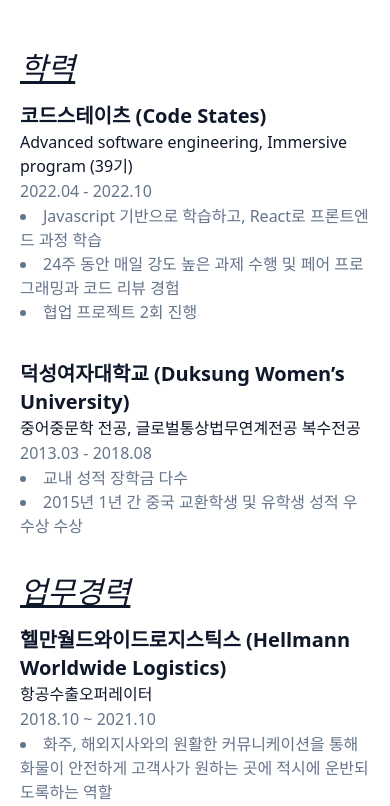
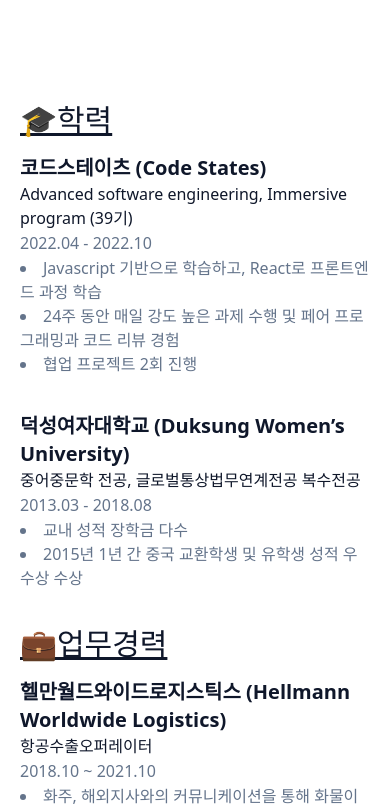
Before and after one commit to HelloHailie/portfolio, a Next.js app: page /about-me in a window 390 px wide. Shown: the part 915-1721 px from the top of the page. Built offline with nearby package versions, Linux system fonts and the light colour scheme.

Commit message:
feat:자기소개 사진 반응형,프로젝트 내용 추가

```diff
--- a/components/projects/projectItem.js
+++ b/components/projects/projectItem.js
@@ -2,14 +2,18 @@
 
 export default function ProjectItem({ data }) {
   const title = data.properties.Name.title[0].plain_text;
-  const description = data.properties.Description.rich_text[0].text.content;
+  const description = data.properties.Description.rich_text[0].plain_text;
   const github = data.properties.Github.url;
   const utube = data.properties.Utube.url;
   const notion = data.properties.Notion.url;
+  const distribution = data.properties.Distribution.url;
   const imgSrc = data.cover.file?.url || data.cover.external.url;
   const tags = data.properties.Tags.multi_select;
   const startDate = data.properties.WorkPeriod.date.start;
   const endDate = data.properties.WorkPeriod.date.end;
+  const team = data.properties.team.rich_text[0].plain_text;
+  const role = data.properties.role.rich_text[0].plain_text;
+  const operation = data.properties.operation.rich_text[0].plain_text;
 
   const calculatedPeriod = (start, end) => {
     const startDateStringArray = start.split("-");
@@ -34,6 +38,7 @@
 
   return (
     <div className='project-card'>
+      <a href={distribution}>
         <Image
           className='rounded-t-xl'
           src={imgSrc}
@@ -44,10 +49,24 @@
           objectFit='none'
           quality={100}
         />
+      </a>
       <div className='p-4 flex flex-col'>
         <h1 className='text-2xl font-bold'>{title}</h1>
-        <h3 className='mt-4'>{description}</h3>
+        <h3 className='mt-4 text-lg'>{description}</h3>
+        {team === "개인" ? (
+          <h3 className='mt-3 mb-1'>개인 프로젝트</h3>
+        ) : (
+          <h3 className='mt-3'>팀: {team}</h3>
+        )}
 
+        {role === "개인" ? null : <h3 className='mt-1 mb-1'>역할: {role}</h3>}
+
+        {operation === "개인" ? null : (
+          <div className='mt-1 mb-4 bg-violet-100 rounded p-2 dark:text-violet-900'>
+            {operation}
+          </div>
+        )}
+        <a href={distribution}>🔗 배포 링크 바로가기</a>
         <a href={github}>🔗 깃허브 링크 바로가기</a>
 
         {notion ? <a href={notion}>🔗 노션 링크 바로가기</a> : null}
--- a/pages/about-me.js
+++ b/pages/about-me.js
@@ -13,7 +13,8 @@
         <link rel='icon' href='/favicon.ico' />
       </Head>
       <section className='text-gray-600 body-font'>
-        <div className='container mx-auto flex px-5 py-24 items-center justify-center flex-col'>
+        <div className='container mx-auto flex px-5 py-24 items-center justify-center flex-col gap-5'>
+          <div>
             <h1 className='title-font sm:text-4xl text-3xl mb-4 font-medium text-gray-900'>
               안녕하세요 개발자 이선민입니다
             </h1>
@@ -21,7 +22,9 @@
               커뮤니케이션의 중요성을 믿고, 다수의 더 나은 삶을 위해 매일매일
               배웁니다.
             </p>
-          <div className='flex lg:flex-row flex-col gap-8'>
+          </div>
+
+          <div className='flex lg:flex-row flex-col gap-16 items-center'>
             <div className='lg:w-2/5 md:w-3/6 w-5/6 mb-10 object-cover object-center rounded'>
               <Image
                 src={profile}
@@ -31,8 +34,8 @@
               />
             </div>
             <div className='flex flex-col'>
-              <h1 className='title-font sm:text-4xl text-3xl mb-4 font-medium underline italic'>
-                학력
+              <h1 className='title-font sm:text-4xl text-3xl mb-4 font-medium underline'>
+                🎓학력
               </h1>
               <div className='font-semibold text-xl'>
                 코드스테이츠 (Code States)
@@ -59,8 +62,8 @@
                 <li>교내 성적 장학금 다수</li>
                 <li>2015년 1년 간 중국 교환학생 및 유학생 성적 우수상 수상</li>
               </ul>
-              <h3 className='title-font sm:text-4xl text-3xl mb-4 font-medium underline italic'>
-                업무경력
+              <h3 className='title-font sm:text-4xl text-3xl mb-4 font-medium underline'>
+                💼업무경력
               </h3>
               <div className='font-semibold text-xl'>
                 헬만월드와이드로지스틱스 (Hellmann Worldwide Logistics)
@@ -70,8 +73,8 @@
               <p className='leading-relaxed'>2018.10 ~ 2021.10</p>
               <ul class='list-disc list-inside mb-9'>
                 <li>
-                  화주, 해외지사와의 원활한 커뮤니케이션을 통해 화물이 안전하게
-                  고객사가 원하는 곳에 적시에 운반되도록하는 역할
+                  화주, 해외지사와의 커뮤니케이션을 통해 화물이 안전하게
+                  고객사가 원하는 곳에 적시에 운반되도록 함
                 </li>
                 <li>
                   항공사 부킹 및 스케줄 관리하면서 다소 타이트한 일정이더라도
--- a/pages/projects.js
+++ b/pages/projects.js
@@ -44,7 +44,7 @@
     data: JSON.stringify({
       sorts: [
         {
-          property: "순서",
+          property: "order",
           direction: "descending",
         },
       ],
```
Lines whose indentation alone changed are shown as unchanged.
